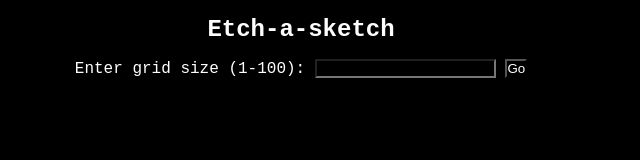
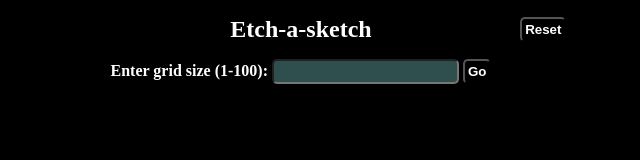
Before and after one commit to davembrown55/etch_a_sketch, a plain HTML site: page index.html in a window 1280 px wide. Both pictures are taken after typing "Sample" into the empty fields and a click on the button "Go". Shown: the whole page, without its empty margins (339-979 px from the left). Drawn offline with Linux system fonts and the light colour scheme.

Commit message:
reset button and additional styling added

```diff
--- a/index.html
+++ b/index.html
@@ -9,7 +9,7 @@
 <body>
     <div class="pageContainer">
         <div class="infoArea">
-            <h2>Etch-a-sketch</h2>
+            <div class="titleArea"><h2>Etch-a-sketch</h2><div class="resetBtnArea"><button class="resetBtn">Reset</button></div></div>
             <div class="inputDiv">
                 <label for="gridSize">Enter grid size (1-100):</label>
                 <input type="text" name="gridSize" class="usrGridInput"></input>
--- a/jScript.js
+++ b/jScript.js
@@ -1,9 +1,15 @@
+// user input
 let gridSetBtn = document.querySelector('.gridSizeBtn');
 let usrInput = document.querySelector('.usrGridInput');
 let inputArea = document.querySelector('.inputDiv');
 
 usrInput.focus();
 
+let resetBtn = document.querySelector('.resetBtn');
+let resetBtnArea = document.querySelector('.resetBtnArea');
+// resetBtnArea.style.display = 'flex';
+
+//grid area
 let gridSize;
 let container = document.querySelector('#gridContainer');
 let containerStyle = window.getComputedStyle(container);
@@ -17,17 +23,16 @@ let parentValue = parentWidth < parentHeight ? parentWidth : parentHeight;
 let containerWidth = parentValue / 100 * 90;
 container.style.width = `${containerWidth}`;
 
-
-
-
 // ***** Next: reset button that refreshes the page (appears top right when grid created)
-// ***** squares get darker in colour / lighter in colour when hovered over.
 
 gridSetBtn.addEventListener('click', () => {
+    resetBtnArea.style.display = 'flex';
     //get user input and create grid
-    let gridSize = usrInput.value;
+
     usrInput.value = '';
     getGridsize(gridSize);
+    resetBtnArea.style.display = 'flex';
+
 
 })
 //Works when enter is pressed too
@@ -36,10 +41,13 @@ usrInput.addEventListener('keyup',function(e){
         let gridSize = usrInput.value;
         usrInput.value = '';
         getGridsize(gridSize);
+        resetBtnArea.style.display = 'flex';
   }
 });
 
 function getGridsize (gridSize) {
+
+
     if (parseInt(gridSize, 10) > 0 && parseInt(gridSize, 10) <= 100 ) {
         makeGrid(gridSize);
         container.style.gridTemplateRows = `repeat(${gridSize}, 1fr`;
@@ -56,26 +64,21 @@ function getGridsize (gridSize) {
     }
 }
 
-// const myTimeout = setTimeout(hoverColor(gridcell), 1000);
-
 function hoverColor (gridCell) {
 
         gridCell.forEach(cell => {
                 cell.addEventListener('mouseover' , () => {
-                    //here???
                     colRepeater = setInterval(darkenCell, 10);
 
                     function darkenCell() {
                         let currentBGColor = cell.style.backgroundColor;
-                        // console.log(currentBGColor);
+
                         if (currentBGColor === 'rgb(255,255,255)') {
                         cell.style.backgroundColor = 'rgb(200,200,200)';
                         } else {
                             cellRGB = parseInt(currentBGColor.slice(4,7), 10);
-                            // console.log(cellRGB);
-                            // console.log(currentBGColor);
+
                             newCellRGB = cellRGB - 15;
-
                             cell.style.backgroundColor = `rgb(${newCellRGB},${newCellRGB},${newCellRGB})`;
                         }
         }})})
@@ -109,6 +112,10 @@ function makeGrid (num) {
     }
 }
 
+resetBtn.addEventListener('click', () => {
+    location.reload(); // refresh page
+})
+
 
 
 // For working out gridContainer width when set with css 90% of parent width.
--- a/style.css
+++ b/style.css
@@ -5,13 +5,26 @@
     background-color: black;
 }
 
+.titleArea {
+    display: flex;
+    justify-content: center;
+    align-items: center;
+    position: relative;
+}
+.resetBtnArea {
+    display:none;
+    position:absolute;
+    top:auto;
+    right: -75px;
+    align-self: center;
+}
 .infoArea {
     display: flex;
     flex-direction: column;
     padding: 16px 0;
     gap: 16px;
     text-align: center;
-    font-family:'Courier New', Courier, monospace;
+
 }
 
 .pageContainer {
@@ -24,12 +37,19 @@
 
 
 #gridContainer {
-    /* display: flex; */
     display: grid;
-
-    /* flex-wrap: wrap;
-    justify-content: center;
-    align-items: center; */
-    /* background-color: red; */
-    /* width:90%; */
 }
+button {
+    padding: 3px;
+    border-radius: 5px;
+    font-weight: 550;
+}
+label {
+    font-weight: 550;
+    font-size: 16px;
+}
+input{
+    padding: 3px;
+    border-radius: 5px;
+    background-color:darkslategray;
+}
```
